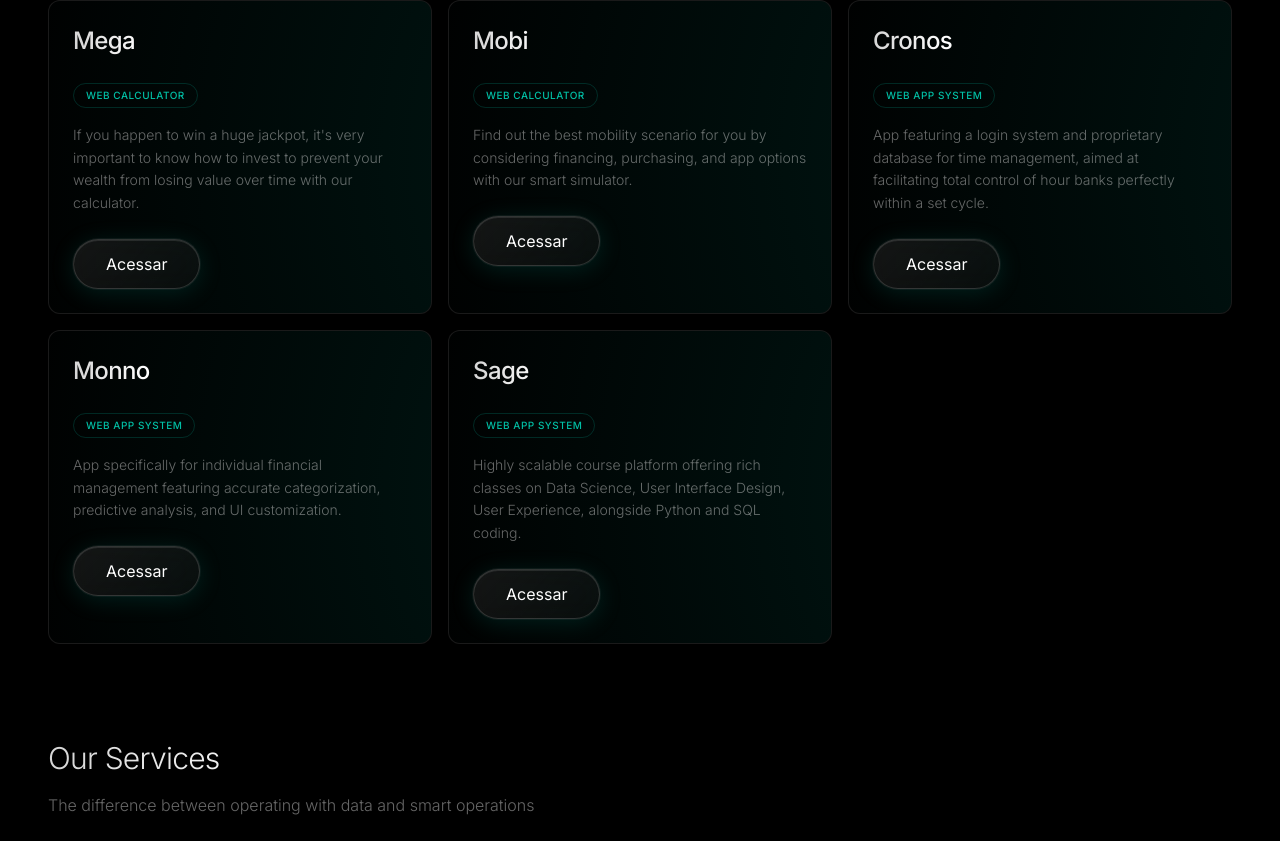
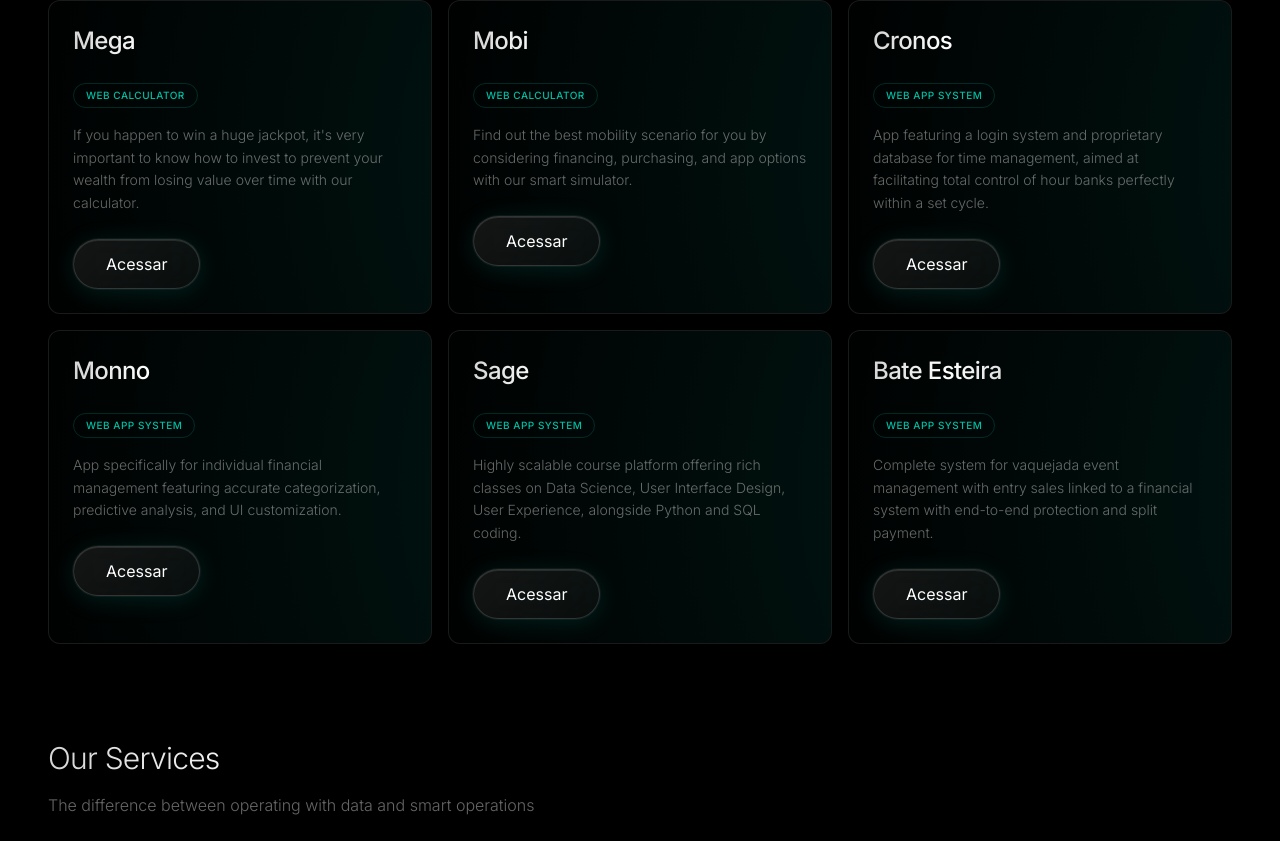
Before and after one commit to gabararuna/numera, a React (Vite) app: page / in a window 1280 px wide. Shown: the part 1508-2349 px from the top of the page. Built offline with nearby package versions, Linux system fonts and the light colour scheme.

Commit message:
adição do bate esteira

```diff
--- a/src/components/TradingInfrastructure.jsx
+++ b/src/components/TradingInfrastructure.jsx
@@ -109,6 +109,12 @@ export default function TradingInfrastructure() {
       badge: t('badge_app'),
       url: 'https://sage.gabrielararuna.com/',
     },
+    {
+      name: t('project_bateesteira'),
+      desc: t('bateesteira_desc'),
+      badge: t('badge_app'),
+      url: 'https://bateesteira.gabrielararuna.com/',
+    },
   ]
 
   return (
--- a/src/i18n/translations.js
+++ b/src/i18n/translations.js
@@ -127,6 +127,15 @@ export const translations = {
     sage_tag2: "Python",
     sage_tag3: "SQL",
     sage_tag4: "UI/UX",
+
+    project_bateesteira: "Bate Esteira",
+    bateesteira_desc:
+      "Sistema completo para gestão de eventos de vaquejada com venda de senhas conectada a sistema financeiro com proteção end to end e split playment.",
+    bateesteira_tag0: "Cursos",
+    bateesteira_tag1: "Ciência de Dados",
+    bateesteira_tag2: "Python",
+    bateesteira_tag3: "SQL",
+    bateesteira_tag4: "UI/UX",
 
     badge_calculator: "Calculadora Web",
     badge_app: "Aplicativo Web",
@@ -271,6 +280,15 @@ export const translations = {
     sage_tag3: "SQL",
     sage_tag4: "UI/UX",
 
+    project_bateesteira: "Bate Esteira",
+    bateesteira_desc:
+      "Complete system for vaquejada event management with entry sales linked to a financial system with end-to-end protection and split payment.",
+    bateesteira_tag0: "Courses",
+    bateesteira_tag1: "Data Science",
+    bateesteira_tag2: "Python",
+    bateesteira_tag3: "SQL",
+    bateesteira_tag4: "UI/UX",
+
     badge_calculator: "Web Calculator ",
     badge_app: "Web App System",
 
@@ -411,6 +429,15 @@ export const translations = {
     sage_tag3: "SQL",
     sage_tag4: "UI/UX",
 
+    project_bateesteira: "Bate Esteira",
+    bateesteira_desc:
+      "Sistema completo para gestión de eventos de vaquejada con venta de pases conectada a un sistema financiero con protección end-to-end y split payment.",
+    bateesteira_tag0: "Cursos",
+    bateesteira_tag1: "Ciencia de Datos",
+    bateesteira_tag2: "Python",
+    bateesteira_tag3: "SQL",
+    bateesteira_tag4: "UI/UX",
+
     badge_calculator: "Calculadora Web",
     badge_app: "Aplicación Web",
 
```
